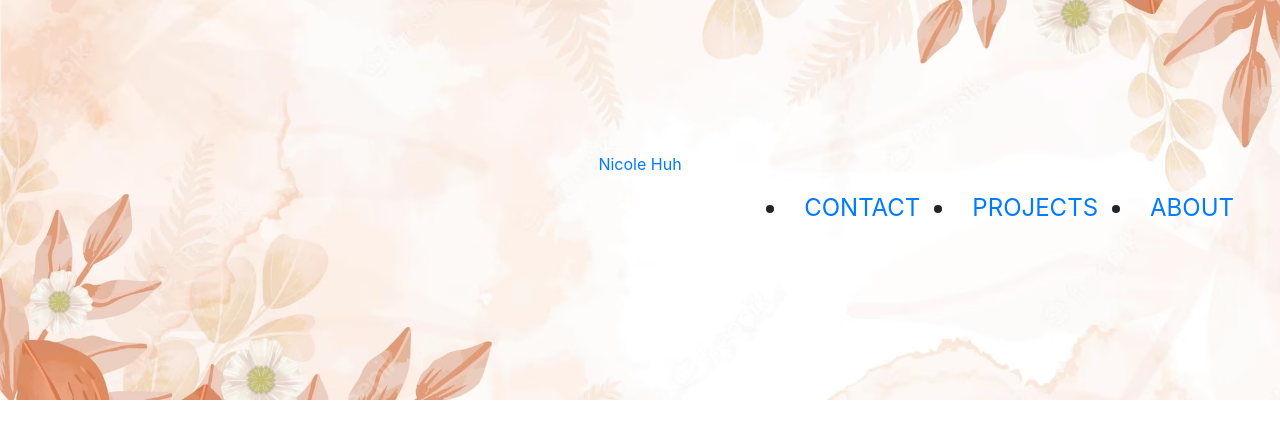
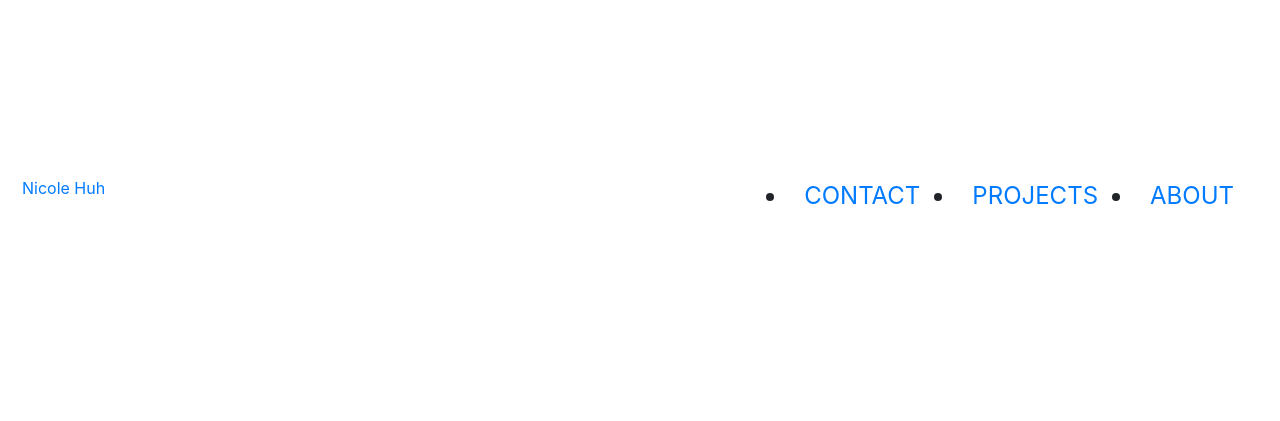
Before and after one commit to nhuhy/nhuhy.github.io, a plain HTML site: page index.html in a window 1280 px wide. Shown: the top 421 px of the page. Drawn offline with nearby package versions, Linux system fonts and the light colour scheme.

Commit message:
fixing header

```diff
--- a/themes/style.css
+++ b/themes/style.css
@@ -141,9 +141,9 @@ html {
     position: relative;
   }
   .top {
-    background-image: url("images/bg-flowers.avif");
+    /* background-image: url("images/bg-flowers.avif");
     background-size: cover;
-    background-position: center;
+    background-position: center; */
     height: 50vh;
     width: 100;
     display: flex;
@@ -157,12 +157,16 @@ html {
     width: 100%;
     margin-right: auto;
     margin-left: auto;
-    box-sizing: border-box;
+    /* box-sizing: border-box; */
   }
   .top .name {
-    display: flex;
-    justify-content: center;
-    align-items: center;
+    float: left;
+    text-align: center;
+    padding: 12px;
+    border-radius: 4px;
+  }
+  .navigation {
+    float: right;
   }
   .navigation ul {
     margin: 0 auto;
```
